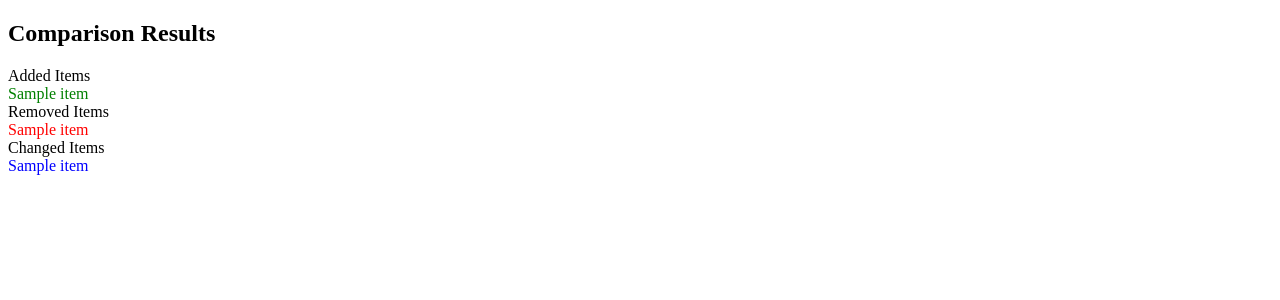
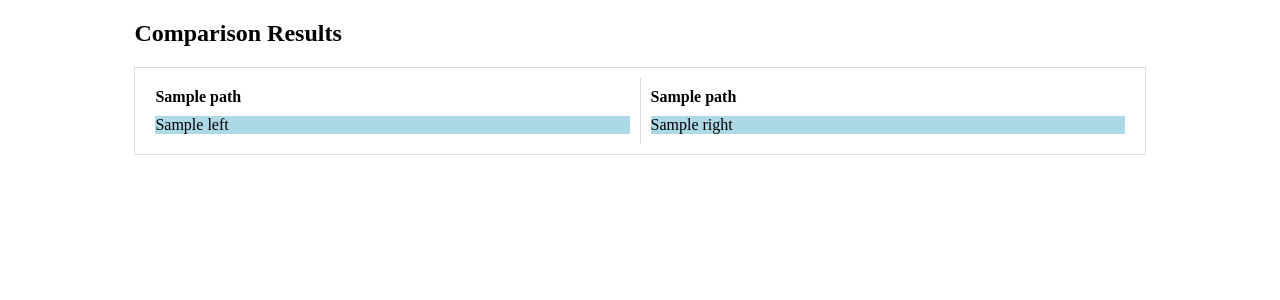
Before and after one commit to maciekSzubiczuk/polishAPI_compliance_tool, a Flask app: template app/templates/display.html in a window 1280 px wide. Shown: the top 300 px of the page. Run offline with Flask 3, Linux system fonts and the light colour scheme; the template is opened without the code that fills it: most values are stand-ins (such as "Sample title", 1, 10 or a date in 2020).

Commit message:
added displaying diffrences displaying

```diff
--- a/app/main.py
+++ b/app/main.py
@@ -8,43 +8,25 @@ app = Flask(__name__)
 polish_api_data = None
 santander_api_data = []
 
-def categorize_differences(diff):
-    categorized_diff = {
-        'added': [],
-        'removed': [],
-        'changed': []
-    }
-
-    if 'dictionary_item_added' in diff:
-        categorized_diff['added'].extend([str(item) for item in diff['dictionary_item_added']])
-
-    if 'dictionary_item_removed' in diff:
-        categorized_diff['removed'].extend([str(item) for item in diff['dictionary_item_removed']])
-
-    if 'values_changed' in diff:
-        categorized_diff['changed'].extend([str(item) for item in diff['values_changed']])
-
-    # Add more categorization as necessary based on the output of DeepDiff
-
-    return categorized_diff
-
-
 def load_yaml_from_file(file):
     if file:
         return yaml.safe_load(file)
 
-def compare_apis(polish_api, santander_api):
-    differences = DeepDiff(polish_api, santander_api, ignore_order=True)
+def find_differences(dict1, dict2, base_path=''):
+    differences = {}
+    for key in dict1:
+        if key not in dict2:
+            differences[base_path + key] = {'left': dict1[key], 'right': None}
+        elif dict1[key] != dict2[key]:
+            if isinstance(dict1[key], dict) and isinstance(dict2[key], dict):
+                sub_diffs = find_differences(dict1[key], dict2[key], base_path + key + '.')
+                differences.update(sub_diffs)
+            else:
+                differences[base_path + key] = {'left': dict1[key], 'right': dict2[key]}
+    for key in dict2:
+        if key not in dict1:
+            differences[base_path + key] = {'left': None, 'right': dict2[key]}
     return differences
-
-def json_serializable_diff(diff_dict):
-    """ Recursively convert complex objects in diff_dict to serializable formats. """
-    if isinstance(diff_dict, dict):
-        for key, value in diff_dict.items():
-            diff_dict[key] = json_serializable_diff(value)
-    elif not isinstance(diff_dict, (int, float, str, list, dict, bool, type(None))):
-        return str(diff_dict)  # Convert non-serializable types to string
-    return diff_dict
 
 @app.route('/', methods=['GET', 'POST'])
 def index():
@@ -56,6 +38,7 @@ def index():
         if polish_api_file:
             polish_api_data = load_yaml_from_file(polish_api_file)
 
+        santander_api_data.clear()
         for file in santander_files:
             if file:
                 santander_api_data.append(load_yaml_from_file(file))
@@ -66,12 +49,12 @@ def index():
 
 @app.route('/display')
 def display():
-    formatted_differences = []
+    all_differences = []
     for santander_api in santander_api_data:
-        diff = compare_apis(polish_api_data, santander_api)
-        formatted_differences.append(categorize_differences(diff))
-    print(formatted_differences)
-    return render_template('display.html', differences=formatted_differences)
+        diffs = find_differences(polish_api_data, santander_api)
+        all_differences.append(diffs)
+
+    return render_template('display.html', differences=all_differences)
 
 if __name__ == '__main__':
     app.run(debug=True)
--- a/app/templates/display.html
+++ b/app/templates/display.html
@@ -3,11 +3,31 @@
 <head>
     <title>API Compliance Check</title>
     <style>
-        .added { color: green; }
-        .removed { color: red; }
-        .changed { color: blue; }
-        .diff-container { /* Styling for the diff container */ }
-        .diff-detail { /* Styling for each diff detail */ }
+        .container {
+            width: 80%;
+            margin: auto;
+        }
+        .diff-row {
+            display: flex;
+            margin-bottom: 20px;
+            border: 1px solid #ddd;
+            padding: 10px;
+        }
+        .diff-section {
+            flex: 1;
+            padding: 10px;
+            border-right: 1px solid #ddd;
+        }
+        .diff-section:last-child {
+            border-right: none;
+        }
+        .added { background-color: lightgreen; }
+        .removed { background-color: lightcoral; }
+        .changed { background-color: lightblue; }
+        .path-title {
+            font-weight: bold;
+            margin-bottom: 10px;
+        }
         /* Additional styling */
     </style>
 </head>
@@ -15,22 +35,28 @@
     <div class="container">
         <h2>Comparison Results</h2>
         {% for diff in differences %}
-            <div class="diff-container">
-                <div class="diff-title">Added Items</div>
-                {% for item in diff['added'] %}
-                    <div class="added">{{ item }}</div>
-                {% endfor %}
-
-                <div class="diff-title">Removed Items</div>
-                {% for item in diff['removed'] %}
-                    <div class="removed">{{ item }}</div>
-                {% endfor %}
-
-                <div class="diff-title">Changed Items</div>
-                {% for item in diff['changed'] %}
-                    <div class="changed">{{ item }}</div>
-                {% endfor %}
-            </div>
+            {% for path, change in diff.items() %}
+                <div class="diff-row">
+                    <div class="diff-section">
+                        <div class="path-title">{{ path }}</div>
+                        {% if change.left %}
+                            <div class="{{ 'removed' if change.right is none else 'changed' }}">
+                                {{ change.left | safe }}
+                            </div>
+                        {% endif %}
+                    </div>
+                    <div class="diff-section">
+                        <div class="path-title">{{ path }}</div>
+                        {% if change.right %}
+                            <div class="{{ 'added' if change.left is none else 'changed' }}">
+                                {{ change.right | safe }}
+                            </div>
+                        {% endif %}
+                    </div>
+                </div>
+            {% endfor %}
+        {% else %}
+            <p>No differences found.</p>
         {% endfor %}
     </div>
 </body>
```
